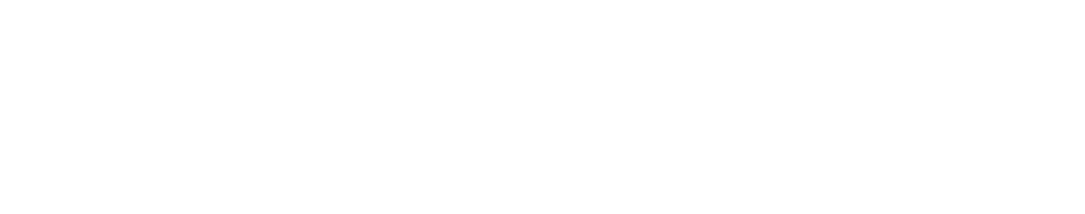
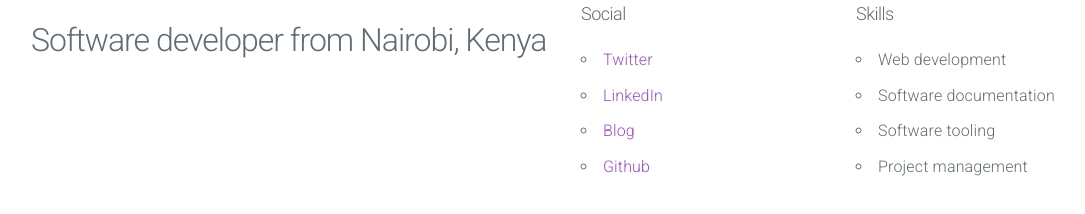
Before and after one commit to wmik/portfolio, a website built with Parcel: page index.html in a window 1280 px wide. Shown: the whole page, without its empty margins (69-1154 px from the left). Built offline with nearby package versions, Linux system fonts and the light colour scheme.

Commit message:
feat: content

```diff
--- a/index.html
+++ b/index.html
@@ -11,6 +11,30 @@
   <link rel="stylesheet" href="style.css">
 </head>
 <body>
-  <section></section>
+  <section class="container" style="height: 100%;">
+    <article class="row">
+      <header class="column">
+        <h1>Software developer from Nairobi, Kenya</h1>
+      </header>
+      <footer class="column">
+        <section class="row">
+          <ul class="column">
+            <h5>Social</h5>
+            <li><a>Twitter</a></li>
+            <li><a>LinkedIn</a></li>
+            <li><a>Blog</a></li>
+            <li><a>Github</a></li>
+          </ul>
+          <ul class="column">
+            <h5>Skills</h5>
+            <li>Web development</li>
+            <li>Software documentation</li>
+            <li>Software tooling</li>
+            <li>Project management</li>
+          </ul>
+        </section>
+      </footer>
+    </article>
+  </section>
 </body>
 </html>
```
